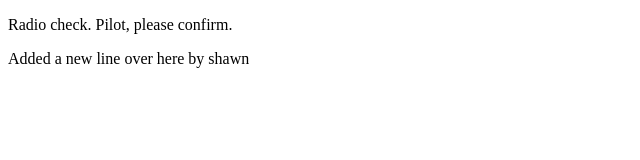
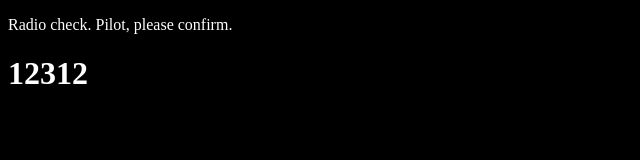
Before and after one commit to Striddy2/communication-log, a plain HTML site: page index.html in a window 1280 px wide. Shown: the whole page, without its empty margins (0-640 px from the left). Drawn offline with Linux system fonts and the light colour scheme.

Commit message:
second change

```diff
--- a/index.html
+++ b/index.html
@@ -1,7 +1,12 @@
 <!DOCTYPE html>
 <html>
+   <head>
+      <link rel="stylesheet" type="text/css" href="style.css">
+   </head>
    <body>
       <p>Radio check. Pilot, please confirm.</p>
-      <p>Added a new line over here by shawn</p>
+
+      <h1>12312</h1>
+      <!-- Your ongoing conversation here... -->
    </body>
 </html>
--- /dev/null
+++ b/style.css
@@ -0,0 +1,4 @@
+body {
+    color: white;
+    background-color: black;
+ }
```
